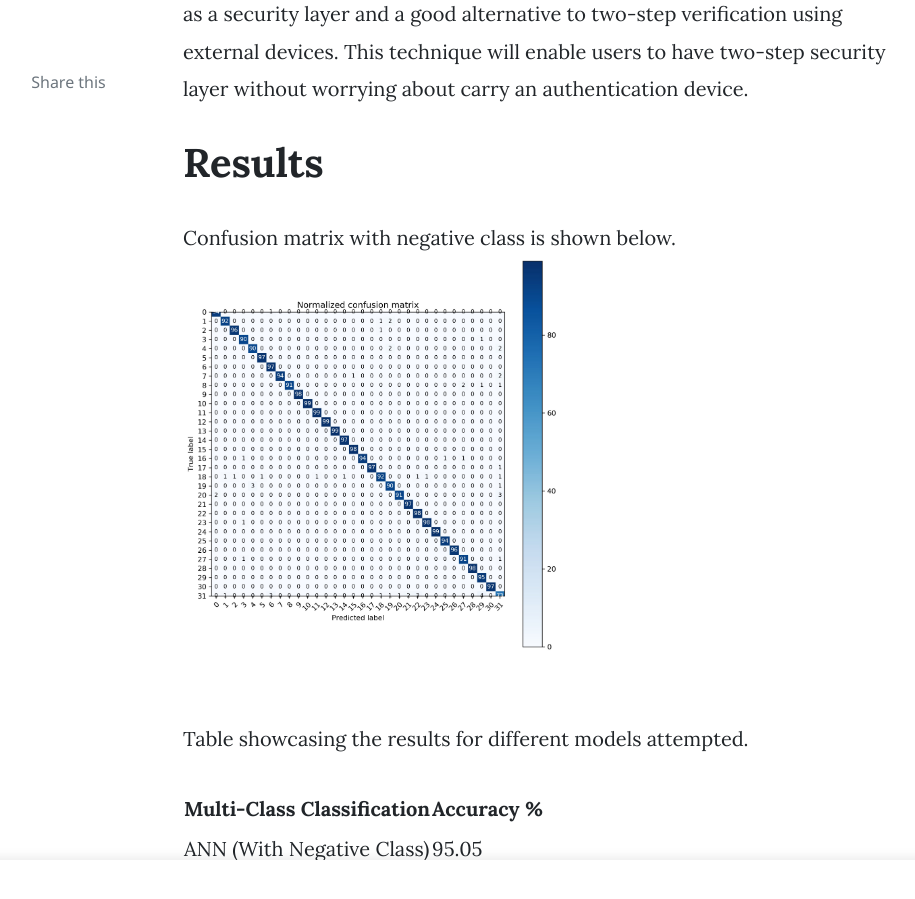
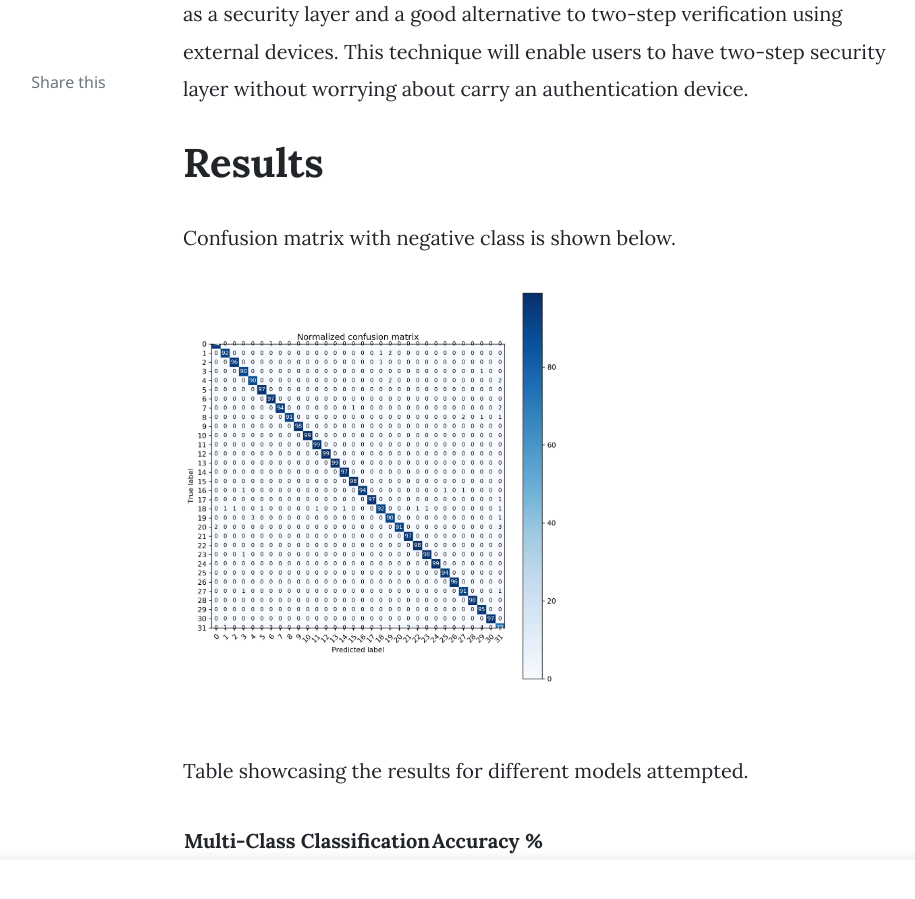
Before and after one commit to abhishekbamotra/abhib, a Jekyll site: the page built from _posts/2020-02-07-keystroke-dynamics-CMU.md, in a window 1280 px wide and 900 px high, scrolled down 1536 px. Shown: the whole window, without its empty margins (187-1102 px from the left). Built offline with Jekyll 4.4.1, drawn with Linux system fonts in a browser that asks for light colours; nearby versions of some CDN libraries; comment, search, counter and statistics services are not loaded.

Commit message:
Update 2020-02-07-keystroke-dynamics-CMU.md

```diff
--- a/_posts/2020-02-07-keystroke-dynamics-CMU.md
+++ b/_posts/2020-02-07-keystroke-dynamics-CMU.md
@@ -12,7 +12,10 @@
 # Results
 
 Confusion matrix with negative class is shown below.
-<img src="https://github.com/abhishekbamotra/abhib/blob/master/assets/images/keystroke-confusion.jpg" alt="Confusion matrix with negative class" height="400"/>
+
+
+<img src="https://github.com/abhishekbamotra/abhib/blob/master/assets/images/keystroke-confusion.jpg" alt="Confusion matrix with negative class" align='center' height="400"/>
+
 
 Table showcasing the results for different models attempted.
 
```
